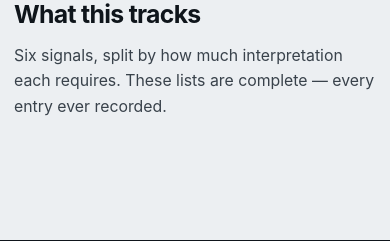
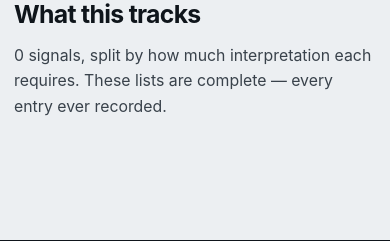
Before and after one commit to srinivasledger/filing-signals, a Python web app: template site/templates/signals.html in a window 390 px wide. Shown: the part 46-287 px from the top of the page. Run offline with Jinja, Linux system fonts and the light colour scheme; the template is opened without the code that fills it, so the values that code supplies are empty.

Commit message:
Make long lists cheap to render, and hold the home page to a window
Measured on the built page, median of seven layout passes over 150 cards:

  content-visibility on,  all 150 shown    1.0 ms
  content-visibility off, all 150 shown   14.4 ms
  content-visibility off, 30 shown         3.0 ms

So `content-visibility: auto` is the whole win -- 14x -- and it needs no
script. I had also written a JS display limit showing 30 cards on a phone
and 100 on a desktop with a "show more" button; measured against
content-visibility it saved 0.3 ms, which is nothing for a filter
interaction, an extra click, and more state in filter.js. Removed before
it shipped.

Bytes were never the constraint: GitHub Pages serves gzip, so 150 cards
are 384 KB on disk and 39 KB over the wire. The cost that matters on a
phone is layout, and that is what this addresses.

MAX_HOME_EVENTS drops 400 -> 150, which is about five filing days. That
is what a "latest" page should hold; the complete record is on the
signals pages, where an entry is a link rather than a card.

Also: the signals page still read "Six signals" while rendering nine.
The earlier copy fix caught config.py and index.html and missed this
template, so the count is now derived from the data and cannot go stale.

Co-Authored-By: Claude Opus 5 <noreply@anthropic.com>

```diff
--- a/site/static/style.css
+++ b/site/static/style.css
@@ -412,3 +412,11 @@ h2{font-family:var(--sans);font-size:clamp(1.05rem,1.7vw,1.28rem);letter-spacing
   font-variant-numeric:tabular-nums}
 .feed-single{grid-template-columns:1fr!important}
 @media (max-width:620px){ .topic{grid-template-columns:1fr;gap:4px} .topic-n{text-align:left} }
+
+/* ── long-list rendering cost ─────────────────────────────────
+   Cards and register rows are skipped entirely by the browser until they
+   approach the viewport. The size hints stop the scrollbar jumping as each
+   one is realised. This is what keeps a long feed cheap on a phone, where
+   layout -- not download -- is the expensive part. */
+.feed .event { content-visibility: auto; contain-intrinsic-size: auto 280px; }
+.mini li     { content-visibility: auto; contain-intrinsic-size: auto 26px; }
--- a/site/templates/signals.html
+++ b/site/templates/signals.html
@@ -2,8 +2,9 @@
 {% block title %}Signals &middot; {{ site_title }}{% endblock %}
 {% block content %}
 <h1>What this tracks</h1>
-<p class="lede">Six signals, split by how much interpretation each requires.
-These lists are complete &mdash; every entry ever recorded.</p>
+<p class="lede">{{ signal_labels|length }} signals, split by how much
+interpretation each requires. These lists are complete &mdash; every entry ever
+recorded.</p>
 {% for key, label in signal_labels %}
 <section class="signal-block">
   <h2><span class="tag tag-{{ key }}">{{ label }}</span>
```
Also changed, not shown: pipeline/render.py (+10 -5 lines).
